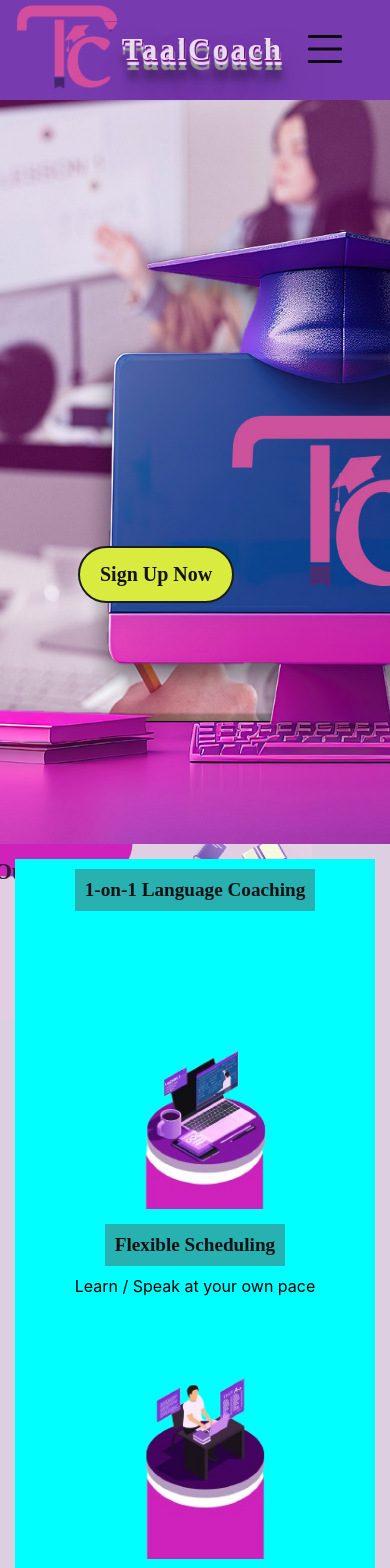
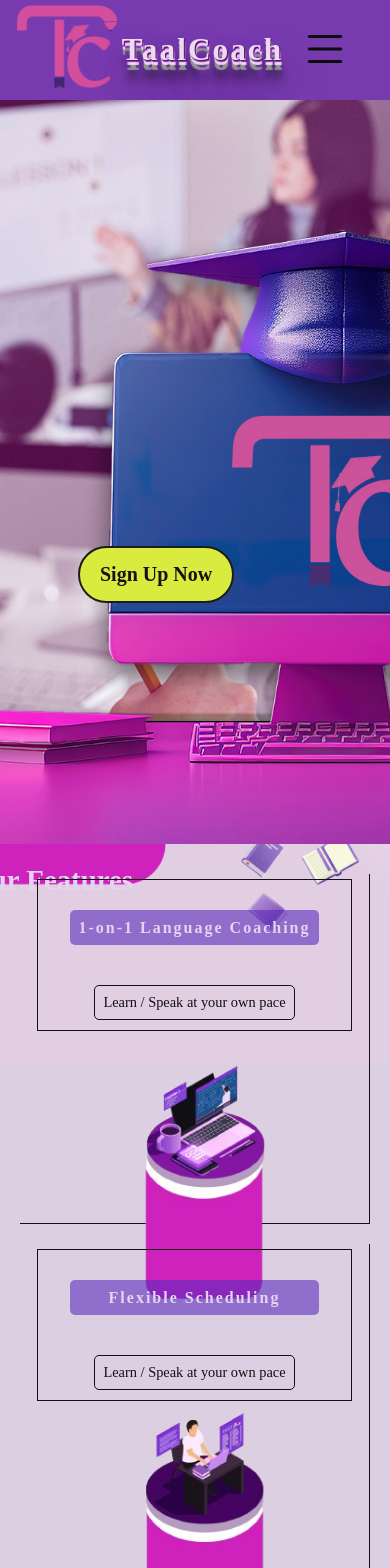
Before and after one commit to Alishka-Space/NewTaal, a React app in the folder client/: page / in a window 390 px wide. Shown: the top 1568 px of the page. Built offline with nearby package versions, Linux system fonts and the light colour scheme.

Commit message:
run auto fix

```diff
--- a/client/src/components/features/Features.jsx
+++ b/client/src/components/features/Features.jsx
@@ -10,7 +10,10 @@ const Features = () => {
       <div className="features">
         <b className="feature-title">Our Features</b>
         <div className="feature">
+        <div className="feature-text">
           <span>1-on-1 Language Coaching</span>
+          <p>Learn / Speak at your own pace</p>
+        </div>
           <img src={about} alt="about-img" className="about-img" />
         </div>
         <div className="feature">
@@ -21,7 +24,10 @@ const Features = () => {
           <img src={abouta} alt="about-img" className="about-img" />
         </div>
         <div className="feature">
+        <div className="feature-text">
           <span>Professional Language Coaches</span>
+          <p>Learn / Speak at your own pace</p>
+        </div>
           <img src={aboutb} alt="about-img" className="about-img" />
         </div>
       </div>
--- a/client/src/components/features/features.css
+++ b/client/src/components/features/features.css
@@ -9,7 +9,7 @@
   padding: 20px 0;
   font-size: 2.8rem;
   font-weight: 700;
-  color: #2a1d36;
+  color: #e3d5f1;
   font-family: bauhaus;
   text-align: center;
   position: absolute;
@@ -40,19 +40,33 @@
   align-items: center;
   text-align: center;
   position: relative;
-  /* margin: 10px; */
-  background-color: aqua;
-  /* top: 90px; */
+  border-right: 1px solid #111012;
 }
 
 .feature span {
-  font-size: 1.2rem;
-  font-weight: 600;
+  width: 80%;
+  font-size: 1rem;
+  font-weight: 700;
+  color: #e3d5f1;
+  padding: 10px 10px;
+  margin:30px 0;
+  font-family: bauhaus;
+  background-color: rgba(90, 42, 187, 0.585);
+  line-height: 1.2;
+  border-radius: 5px;
+  letter-spacing: 2px;
+
+}
+.feature p{
+  font-size: 1rem;
+  font-weight: 500;
   color: #111012;
-  padding: 10px;
-  margin: 10px;
+  padding: 10px 10px;
+  margin: 10px 0;
   font-family: bauhaus;
-  background: #5a4f4f71;
+  border: 1px solid #111012;
+  line-height: 1.2;
+  border-radius: 5px;
 }
 
 .feature .about-img {
@@ -65,64 +79,66 @@
 }
 
 .feature-text {
-  width: 100%;
+  width: 80%;
   margin: 5px;
   /* background-color: black; */
   display: flex;
   flex-direction: column;
   align-items: center;
+  border: 1px solid #111012;
 }
 
-/* Tablet View */
 @media (max-width: 1024px) {
   .feature-title {
-    font-size: 2rem;
-    padding: 10px 20px;
-    top: 10px;
-    /* right: 43%; */
+    font-size: 2.2rem;
+    padding: 15px 0;
   }
 
-  .about-img {
-    max-width: 180px;
+  .feature {
+    width: 60%;
   }
 
-  .feature span {
-    font-size: 1.4rem;
+  .feature span, .feature p {
+    font-size: 1rem;
+    padding: 8px;
   }
 }
+
+/* Mobile View */
 @media (max-width: 720px) {
-  .features-div {
-    min-height: auto;
-  }
-
   .feature-title {
-    font-size: 1.4rem;
-    padding: 10px 20px;
-    top: 5px;
-    right: 60%;
+    font-size: 1.8rem;
+    padding: 10px 0;
+    top: 10px;
   }
 
   .features {
     flex-direction: column;
-    padding: 15px;
+    padding: 20px;
+    background-size: contain;
   }
 
-  .features .feature {
-    flex-direction: column;
-    align-items: center;
-    text-align: center;
+  .feature {
+    width: 100%;
+    border-right: none;
+    border-bottom: 1px solid #111012;
+    margin: 10px 0;
+  }
+
+  .feature span {
+    font-size: 1rem;
+  }
+
+  .feature p {
+    font-size: 0.9rem;
   }
 
   .about-img {
-    max-width: 150px;
-    height: auto;
-  }
-
-  .feature span {
-    font-size: 1.2rem;
+    max-width: 200px;
+    margin-top: 15px;
   }
 
   .feature-text {
-    max-width: 100%;
+    width: 90%;
   }
 }
```
